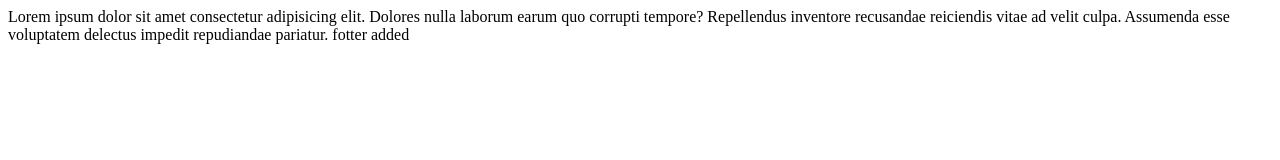
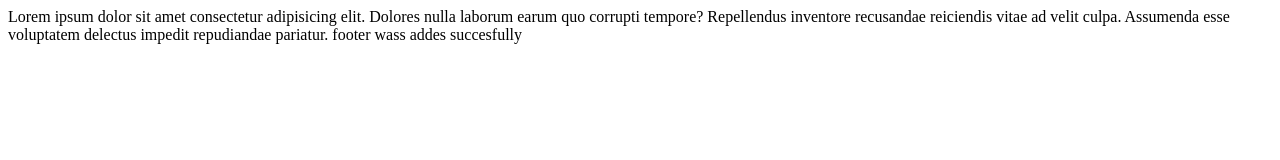
Before and after one commit to PankajTarlekar-1/git-tut, a plain HTML site: page index.html in a window 1280 px wide. Drawn offline with Linux system fonts and the light colour scheme.

Commit message:
fix typo in footer message in index.html

```diff
--- a/index.html
+++ b/index.html
@@ -5,9 +5,7 @@
     <meta name="viewport" content="width=device-width, initial-scale=1.0">
     <title>Document</title>
     Lorem ipsum dolor sit amet consectetur adipisicing elit. Dolores nulla laborum earum quo corrupti tempore? Repellendus inventore recusandae reiciendis vitae ad velit culpa. Assumenda esse voluptatem delectus impedit repudiandae pariatur.
-
-
-    fotter added
+ footer wass addes succesfully
 </head>
 <body>
 
```
